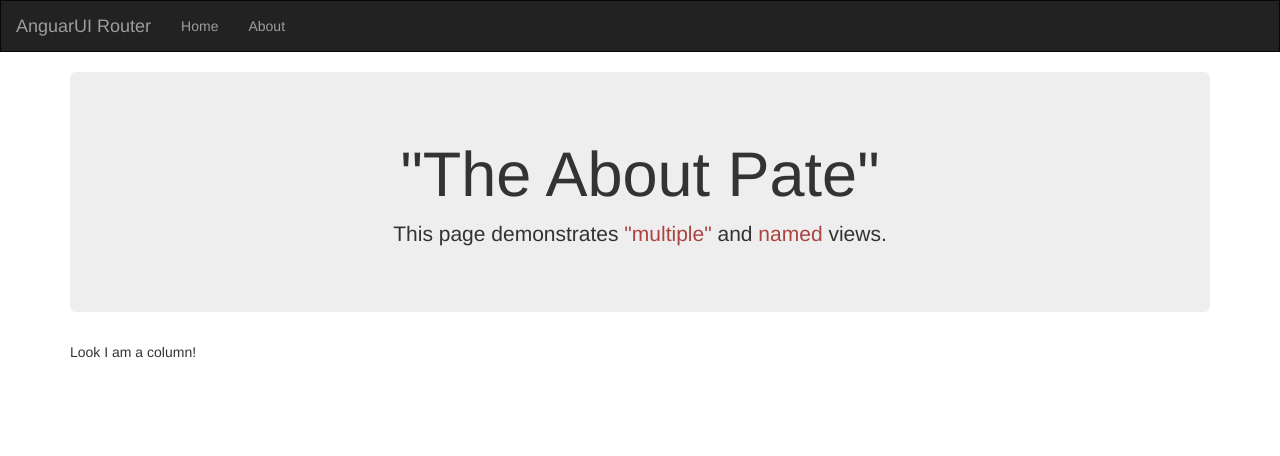
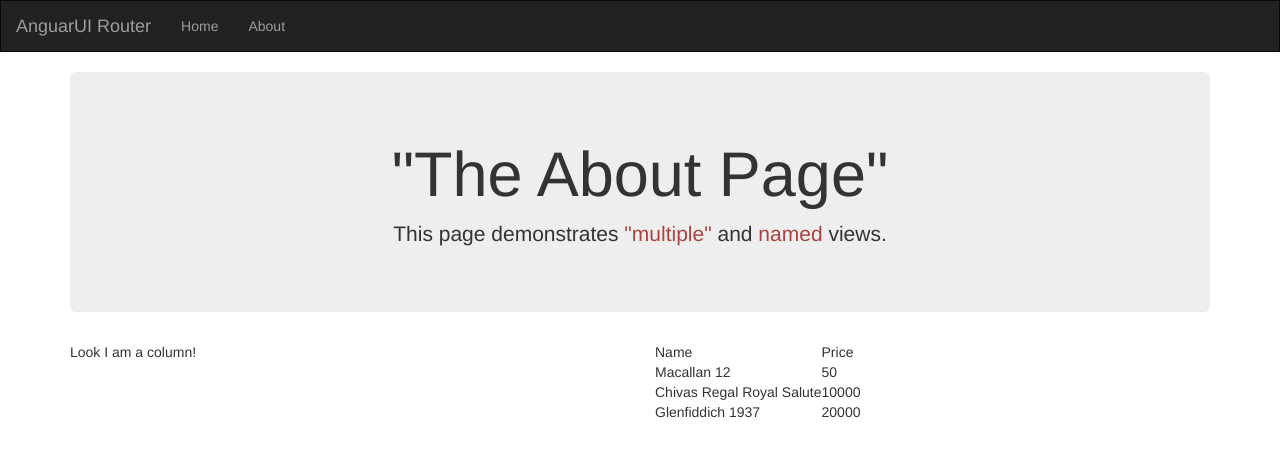
Before and after one commit to peterjmartinson/AngularProjects, a plain HTML site: page angular-uiroute/index.html at #!/about in a window 1280 px wide. Drawn offline with nearby package versions, Linux system fonts and the light colour scheme; some packages are replaced by stand-ins of ours.

Commit message:
Hunting for a scotchController error

```diff
--- a/angular-uiroute/about.html
+++ b/angular-uiroute/about.html
@@ -1,5 +1,5 @@
 <div class="jumbotron text-center">
-  <h1>"The About Pate"</h1>
+  <h1>"The About Page"</h1>
   <p>This page demonstrates <span class="text-danger">"multiple"</span> and <span class="text-danger">named</span> views.
   </p>
 </div>
--- a/angular-uiroute/app.js
+++ b/angular-uiroute/app.js
@@ -39,6 +39,7 @@ routerApp.config(function($stateProvider, $urlRouterProvider) {
         'columnOne@about': { template: 'Look I am a column!' },
 
         'columnTwo@about': {
+          // template: 'Look, I am another column!' }
           templateUrl: 'table-data.html',
           controller: 'scotchController'
         }
@@ -50,7 +51,7 @@ routerApp.config(function($stateProvider, $urlRouterProvider) {
 }); // closes $routerApp.config()
 
 // define the scotch controller that we call up in the *about* state
-routerApp.controller('scotchControoler', function($scope) {
+routerApp.controller('scotchController', function($scope) {
   $scope.message = 'test';
 
   $scope.scotches = [
--- a/angular-uiroute/table-data.html
+++ b/angular-uiroute/table-data.html
@@ -0,0 +1,10 @@
+<table>
+  <tr>
+    <td>Name</td>
+    <td>Price</td>
+  </tr>
+  <tr ng-repeat="scotch in scotches">
+    <td>{{scotch.name}}</td>
+    <td>{{scotch.price}}</td>
+  </tr>
+</table>
```
